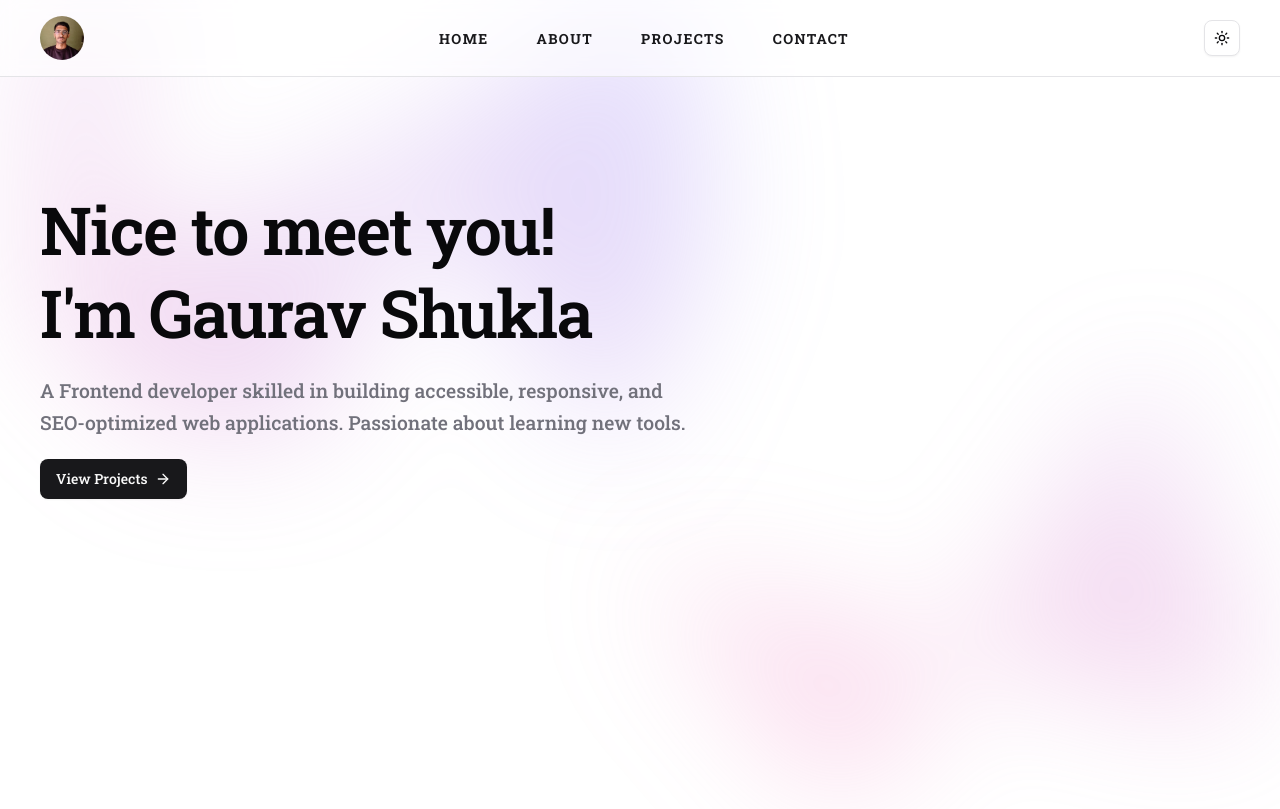
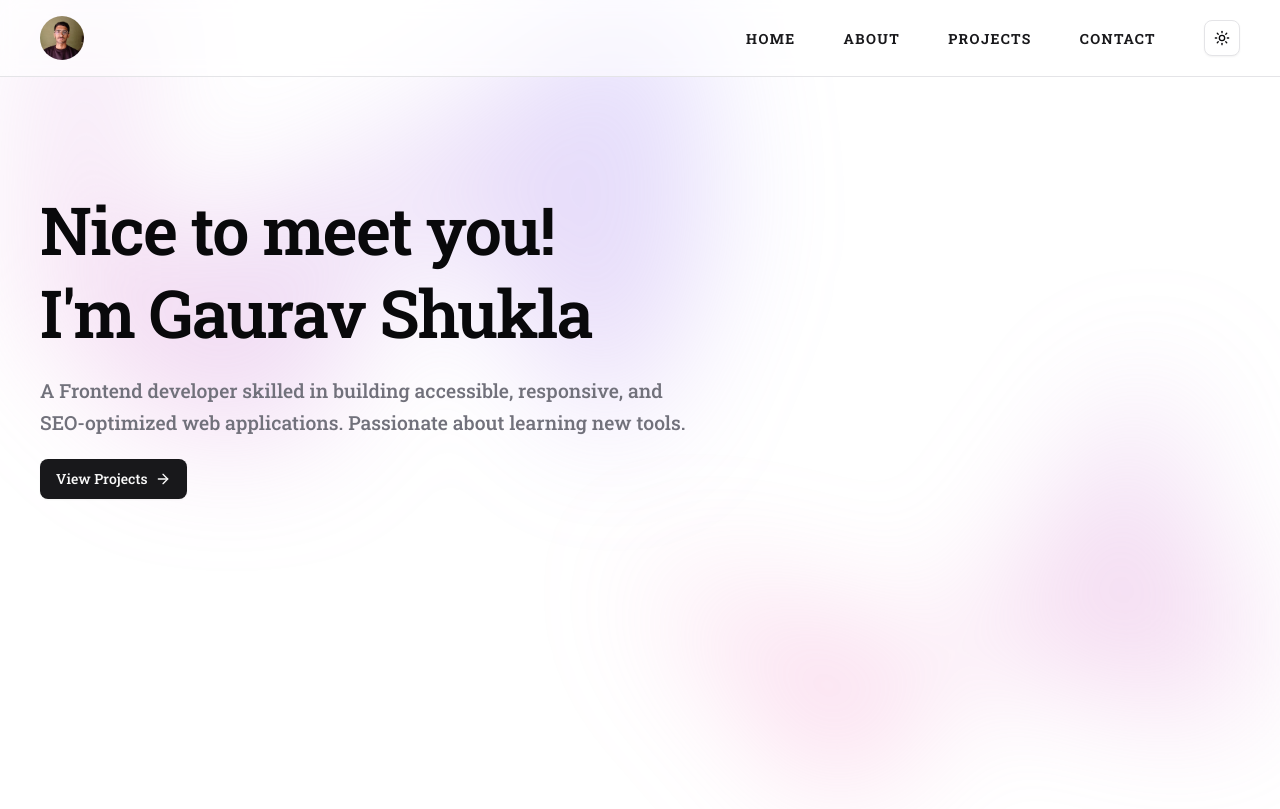
Before and after one commit to yoursgaurav/portfolio, a Next.js app: page / in a window 1280 px wide. Built offline with nearby package versions, Linux system fonts and the light colour scheme.

Commit message:
Refactor Header component to improve navigation structure and styling

```diff
--- a/components/layout/header.tsx
+++ b/components/layout/header.tsx
@@ -40,23 +40,49 @@ export default function Header() {
   const [isMenuOpen, setIsMenuOpen] = useState(false);
 
   return (
-    <header className="@container sticky top-0 z-50 w-full border-b bg-background/95 backdrop-blur supports-[backdrop-filter]:bg-background/60">
+    <header className="bg-background/95 supports-[backdrop-filter]:bg-background/60 @container sticky top-0 z-50 w-full border-b backdrop-blur">
       <Wrapper className="flex items-center justify-between py-3 @5xl:py-4">
         {/* Logo */}
-        <Link href="/" className="@3xl:order-1">
+        <Link href="/">
           <Avatar className="size-10 @3xl:size-11">
             <AvatarImage src="/me.jpg" />
             <AvatarFallback>GS</AvatarFallback>
           </Avatar>
         </Link>
-        {/* Button group */}
-        <div className="flex items-center gap-2 @3xl:order-3">
+        {/* Navigation and togglers */}
+        <div className="flex items-center gap-2 @3xl:gap-8 @5xl:gap-10 @7xl:gap-12">
+          {/* Navigation */}
+          <nav
+            id="header-nav"
+            className={cn(
+              "@max-3xl:bg-background @max-3xl:absolute @max-3xl:inset-x-0 @max-3xl:top-full @max-3xl:border-y",
+              {
+                "@max-3xl:hidden": !isMenuOpen,
+              },
+            )}
+          >
+            <ul className="grid @3xl:flex @3xl:items-center @3xl:gap-8 @5xl:gap-10 @7xl:gap-12">
+              {navigation.map((link) => (
+                <li
+                  key={link.id}
+                  className="@max-3xl:px-6 @max-3xl:py-4 @max-3xl:text-right @max-3xl:not-first:border-t"
+                >
+                  <Link
+                    href={link.path}
+                    className="text-accent-foreground focus-visible:outline-primary text-sm font-bold tracking-widest uppercase focus-visible:outline-2 focus-visible:outline-offset-2 @3xl:@max-5xl:text-xs"
+                  >
+                    {link.name}
+                  </Link>
+                </li>
+              ))}
+            </ul>
+          </nav>
           {/* Theme toggler */}
           <DropdownMenu>
             <DropdownMenuTrigger asChild className="cursor-pointer">
               <Button variant="outline" size="icon">
-                <Sun className="h-[1.2rem] w-[1.2rem] rotate-0 scale-100 transition-all dark:-rotate-90 dark:scale-0" />
-                <Moon className="absolute h-[1.2rem] w-[1.2rem] rotate-90 scale-0 transition-all dark:rotate-0 dark:scale-100" />
+                <Sun className="h-[1.2rem] w-[1.2rem] scale-100 rotate-0 transition-all dark:scale-0 dark:-rotate-90" />
+                <Moon className="absolute h-[1.2rem] w-[1.2rem] scale-0 rotate-90 transition-all dark:scale-100 dark:rotate-0" />
                 <span className="sr-only">Toggle theme</span>
               </Button>
             </DropdownMenuTrigger>
@@ -90,32 +116,6 @@ export default function Header() {
             </span>
           </Button>
         </div>
-        {/* Navigation */}
-        <nav
-          id="header-nav"
-          className={cn(
-            "@max-3xl:absolute @max-3xl:top-full @max-3xl:inset-x-0 @max-3xl:bg-background @max-3xl:border-y @3xl:order-2",
-            {
-              "@max-3xl:hidden": !isMenuOpen,
-            }
-          )}
-        >
-          <ul className="grid @3xl:flex @3xl:items-center @3xl:gap-8 @5xl:gap-10 @6xl:gap-11 @7xl:gap-12">
-            {navigation.map((link) => (
-              <li
-                key={link.id}
-                className="@max-3xl:not-first:border-t @max-3xl:px-6 @max-3xl:py-4 @max-3xl:text-right"
-              >
-                <Link
-                  href={link.path}
-                  className="uppercase text-sm font-bold tracking-widest text-accent-foreground @3xl:@max-5xl:text-xs focus-visible:outline-2 focus-visible:outline-offset-2 focus-visible:outline-primary"
-                >
-                  {link.name}
-                </Link>
-              </li>
-            ))}
-          </ul>
-        </nav>
       </Wrapper>
     </header>
   );
```
